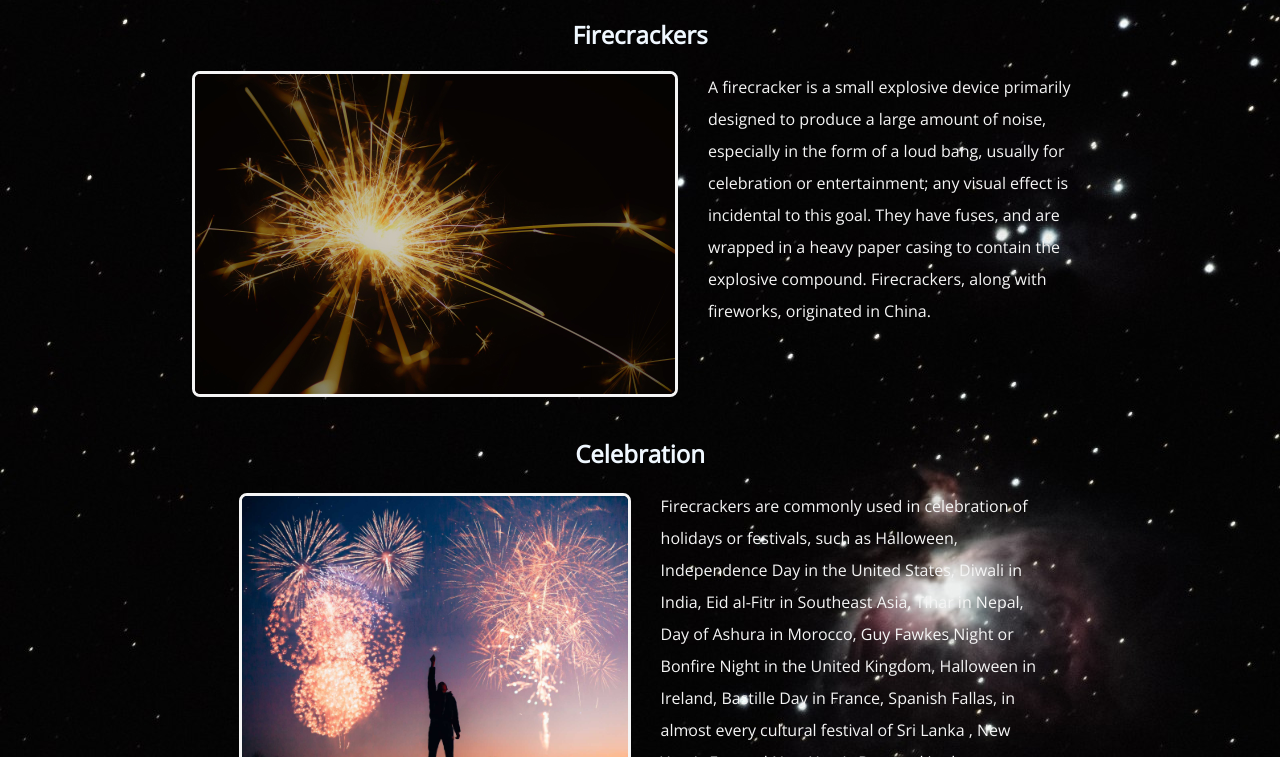
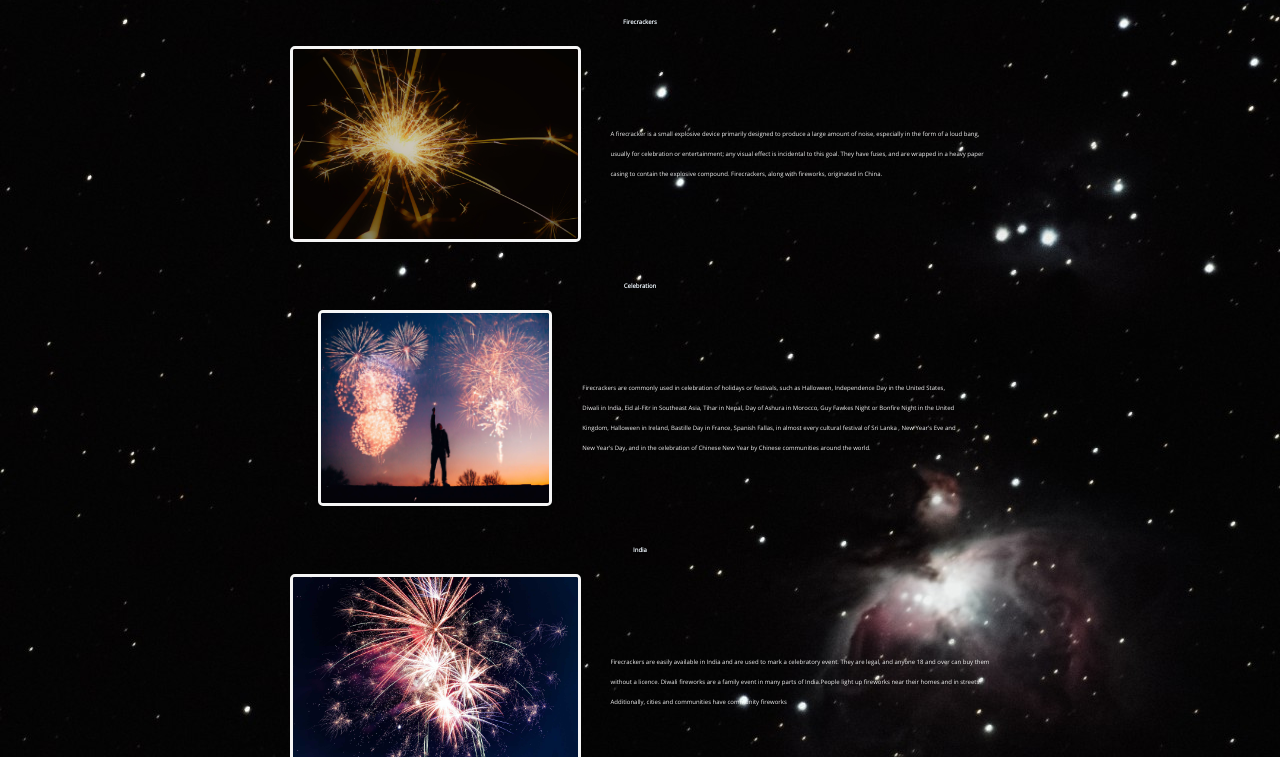
Before and after one commit to vatsan127/crackersshop.github.io, a plain HTML site: page index.html in a window 1280 px wide. Shown: the part 43-800 px from the top of the page. Drawn offline with nearby package versions, Linux system fonts and the light colour scheme.

Commit message:
Update stylesheet.css

```diff
--- a/stylesheet.css
+++ b/stylesheet.css
@@ -1,5 +1,6 @@
 * {
   margin: 0;
+  font-size: 62.5%;
   padding: 0;
   list-style-type: none;
   font-family: "Open Sans", sans-serif;
@@ -69,6 +70,7 @@ li a:focus {
   flex-direction: row;
   flex-wrap: wrap;
   justify-content: center;
+  align-items: center;
 }
 
 h2 {
@@ -80,7 +82,7 @@ h2 {
 
 .flex-img {
   display: inline;
-  height: 40vh;
+  height: 19rem;
   border: 3px solid whitesmoke;
   border-radius: 0.5rem;
   margin-bottom: 20px;
```
